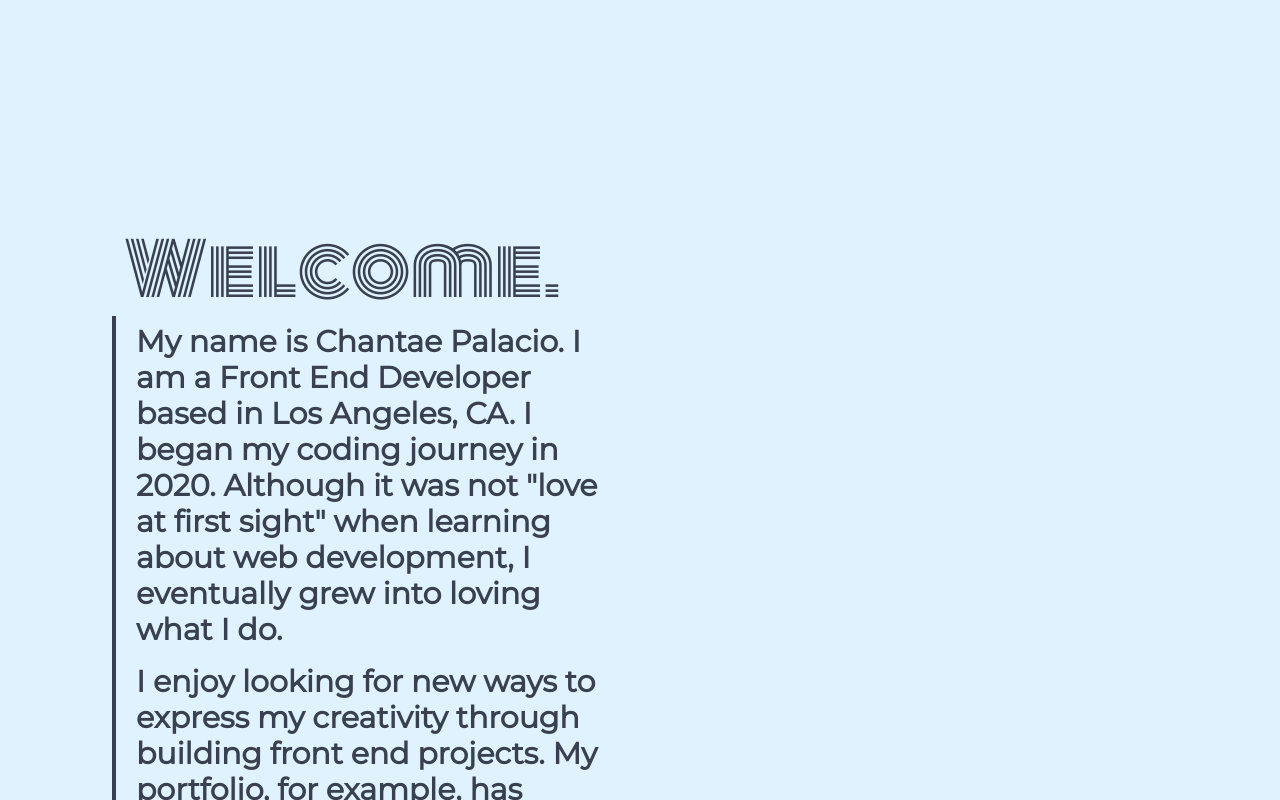
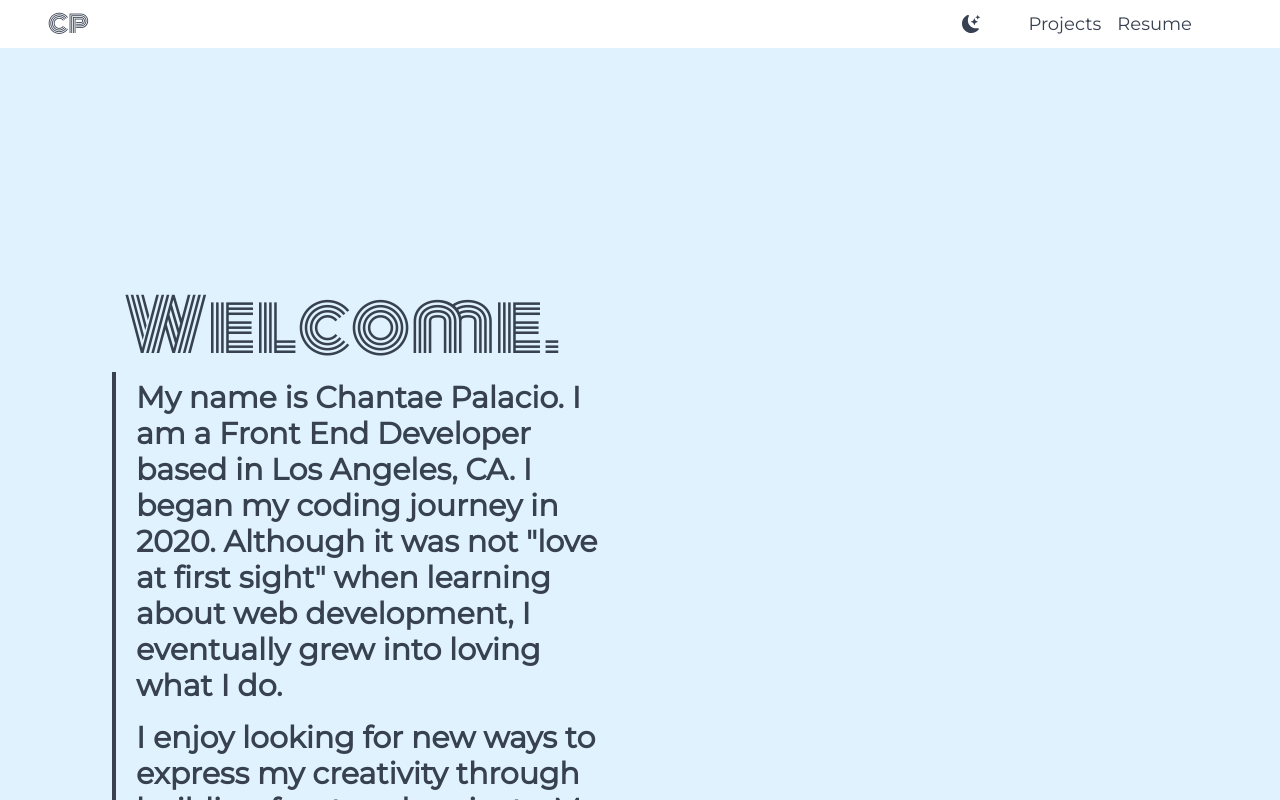
Before and after one commit to taepal467/cp_portfolio, a Next.js app: page / in a window 1280 px wide. Shown: the top 800 px of the page. Built offline with nearby package versions, Linux system fonts and the light colour scheme.

Commit message:
Added the Cursor component to customize the cursor

```diff
--- a/pages/_app.tsx
+++ b/pages/_app.tsx
@@ -5,6 +5,7 @@ import { useState, useEffect } from 'react'
 import Splash from "./components/Splash";
 import {BsFillMoonStarsFill, BsFillBrightnessHighFill} from 'react-icons/bs' ;
 import Link from 'next/link';
+import Cursor from "./components/Cursor";
 
 
 export default function App({ Component, pageProps, router }: AppProps) {
@@ -18,29 +19,28 @@ export default function App({ Component, pageProps, router }: AppProps) {
       return () => clearTimeout(timer);
     }, [])
 
+
   return (
     <>
       {loading ? <Splash /> : (
           <AnimatePresence>
             <div className={darkMode ? 'dark' : ''}>
-              <nav className='text-2xl  flex justify-between -mt-10'>
+              <nav className='text-gray-700 text-lg px-10 flex justify-between z-20 relative dark:text-slate-500'>
               <Link href="/">
-                <div className='text-2xl '>CP</div>
+                <div className='text-2xl font-monoton p-2'>CP</div>
               </Link>
-              <ul className='flex items-center px-10'>
+              <ul className='font-sans flex items-center px-10'>
                 <li className=' px-2 pr-10 '>
                   {darkMode ? <BsFillBrightnessHighFill
-                    className='cursor-pointer'
                     onClick={() => setDarkMode(!darkMode)}/> :
                     <BsFillMoonStarsFill
-                    className='cursor-pointer'
                     onClick={() => setDarkMode(darkMode => !darkMode)}
                   />}
                 </li>
-                <li className=' px-2'>
+                <li className='hover:underline hover:text-2xl px-2'>
                   <Link href='./components/Projects'>Projects</Link>
                   </li>
-                <li className=' px-2'>
+                <li className='hover:underline hover:text-2xl  px-2'>
                   <a href="https://docs.google.com/document/d/1gd_s5Lm468wk0DONMSpgxVsJarLlb9Cx51AHrZmtRnQ/edit?usp=sharing"
                     target='_blank'
                     rel="noopener noreferrer">
@@ -50,6 +50,7 @@ export default function App({ Component, pageProps, router }: AppProps) {
               </ul>
             </nav>
             <Component key={router.pathname} {...pageProps} />
+            <Cursor />
             </div>
           </AnimatePresence>
       )}
```
